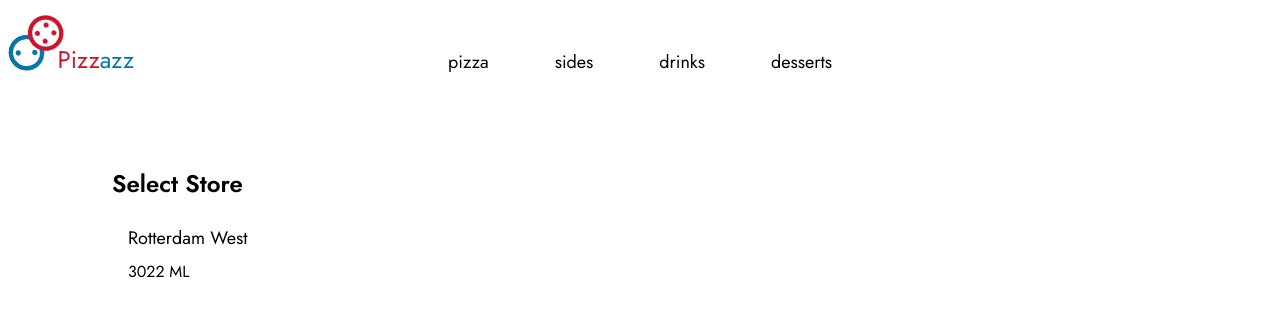
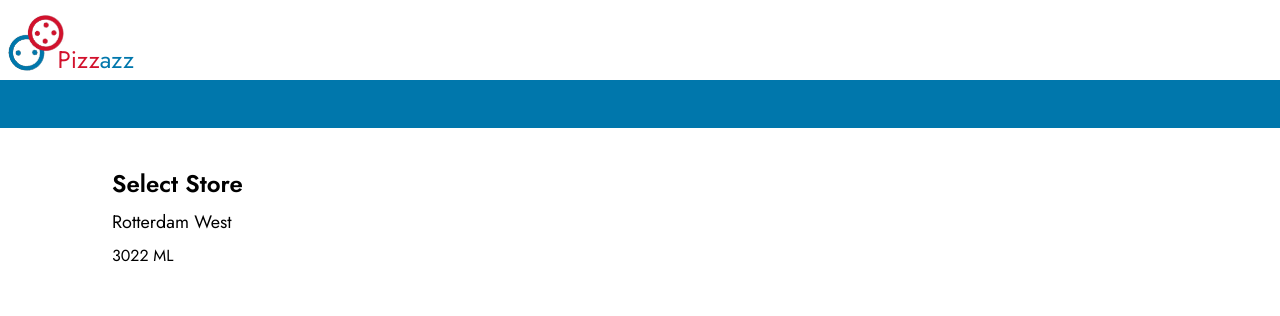
Before and after one commit to MarsGotBars/dominono, a Next.js app: page / in a window 1280 px wide. Shown: the top 316 px of the page. Built offline with nearby package versions, Linux system fonts and the light colour scheme.

Commit message:
slightly adjusted animation on header, changed text color on subnav and removed some obsolete code from pagewrapper while also removing nav from front page. Also slightly adjusted some nav styling and added a border for hover clarity

```diff
--- a/app/page.tsx
+++ b/app/page.tsx
@@ -1,13 +1,17 @@
+import SubNav from "@/layout/SubNav"
 import { PageWrapper } from "pagewrapper/Pagewrapper"
-export default function Home(){
-  return(
+export default function Home() {
+  return (
+    <>
+      <SubNav />
       <PageWrapper>
         <div>
           <h2>Select Store</h2>
           <ul>
-          <li><h3>Rotterdam West</h3><p>3022 ML</p></li>
+            <li><a href="/pizza"><h3>Rotterdam West</h3><p>3022 ML</p></a></li>
           </ul>
         </div>
       </PageWrapper>
+    </>
   )
 }
--- a/layout/Header.tsx
+++ b/layout/Header.tsx
@@ -10,6 +10,7 @@ export default function Header() {
 
     const pathname = usePathname();
     const path = pathname.slice(1);
+
     return (
         <header className="flex align-center justify-between bg-red-400 sticky top-0 w-full z-10">
             <nav className="mx-4 py-1 flex items-end justify-center w-full bg-white">
@@ -21,15 +22,15 @@ export default function Header() {
                 </div>
                 <div className="w-1/3">
                     <ul className="flex align-center justify-between">
-                        {tabs.map((tab, i: number) => {
+                        {pathname != '/' && tabs.map((tab, i: number) => {
                             return (
                                 <Link key={i} href={`/${tab}`}>
-                                    <li>
+                                    <li className="subnav">
                                         <motion.span
                                             animate={{ color: tab === path ? "#fff" : "#000" }}
                                             transition={{ duration: 0.3, ease: [0.43, 0.13, 0.23, 0.96], delay: 0.1 }}
                                         >{tab}</motion.span>{tab === path && <motion.div className="highlight" layoutId="underline"
-                                            transition={{ type: "spring", bounce: 0.2, duration: 0.75 }}
+                                            transition={{ type: "spring", bounce: 0.1, duration: 0.75 }}
                                         ></motion.div>}
                                     </li>
                                 </Link>
--- a/layout/SubNav.tsx
+++ b/layout/SubNav.tsx
@@ -1,17 +1,20 @@
-export default function SubNav({subItem}:any) {
-    console.log(Object.entries(subItem));
-
+interface ObjProp {
+    subItem?: any
+}
+export default function SubNav({ subItem }: ObjProp) {
     return (
         <nav className="bg-blue w-full fixed h-12 top-20 z-10">
             <ul className="flex items-center justify-center">
-                {Object.entries(subItem).map((item: any, id: number) => {
+                {subItem && Object.entries(subItem).map((item: any, id: number) => {
                     const itemTitle = item[0].charAt(0).toUpperCase() + item[0].slice(1);
                     console.log(item);
 
                     return (
-                        <a key={id} href={`#${itemTitle}`}><li>
-                            {`${itemTitle} ${item[1].length}`}
-                        </li></a>
+                        <a key={id} href={`#${itemTitle}`}>
+                            <li className="text-white">
+                                {`${itemTitle} ${item[1].length}`}
+                            </li>
+                        </a>
                     )
                 })}
             </ul>
--- a/pagewrapper/Pagewrapper.tsx
+++ b/pagewrapper/Pagewrapper.tsx
@@ -1,6 +1,6 @@
 'use client'
 import classNames from "classnames"
-import { AnimatePresence, motion } from "framer-motion"
+import { motion } from "framer-motion"
 import { usePathname } from "next/navigation"
 export const PageWrapper = ({
     children,
@@ -12,9 +12,9 @@ export const PageWrapper = ({
         <motion.main
             className={classNames("mt-20 container scroll-smooth", className)}
             key={path}
-            initial={{ opacity: 0, y: -20, x:-5 }}
-            animate={{ opacity: 1, y: 0, x: 0 }}
-            exit={{ opacity: 0, y: -20, x:-5 }}
+            initial={{ opacity: 0, y: -20 }}
+            animate={{ opacity: 1, y: 0 }}
+            exit={{ opacity: 0, y: -20 }}
             transition={{ duration: 0.3, ease: [0.17, 0.67, 0.83, 0.67] }}
         >
             {children}
--- a/styling/globals.css
+++ b/styling/globals.css
@@ -28,12 +28,16 @@ p{
 /* Text */
 
 /* Nav */
-ul > a > li, ul > li{
+ul > a > li, nav > ul > li{
   @apply cursor-pointer px-4 py-2 z-10 relative text-lg;
 }
 
 li .highlight{
   @apply absolute top-0 left-0 w-full h-full bg-blue rounded-tr-lg rounded-tl-lg z-[-1];
+}
+
+li.subnav{
+  @apply border-t-2 border-x-2 rounded-tr-xl rounded-tl-xl border-transparent hover:border-blue duration-200;
 }
 /* Nav */
 
```
Lines whose indentation alone changed are shown as unchanged.
